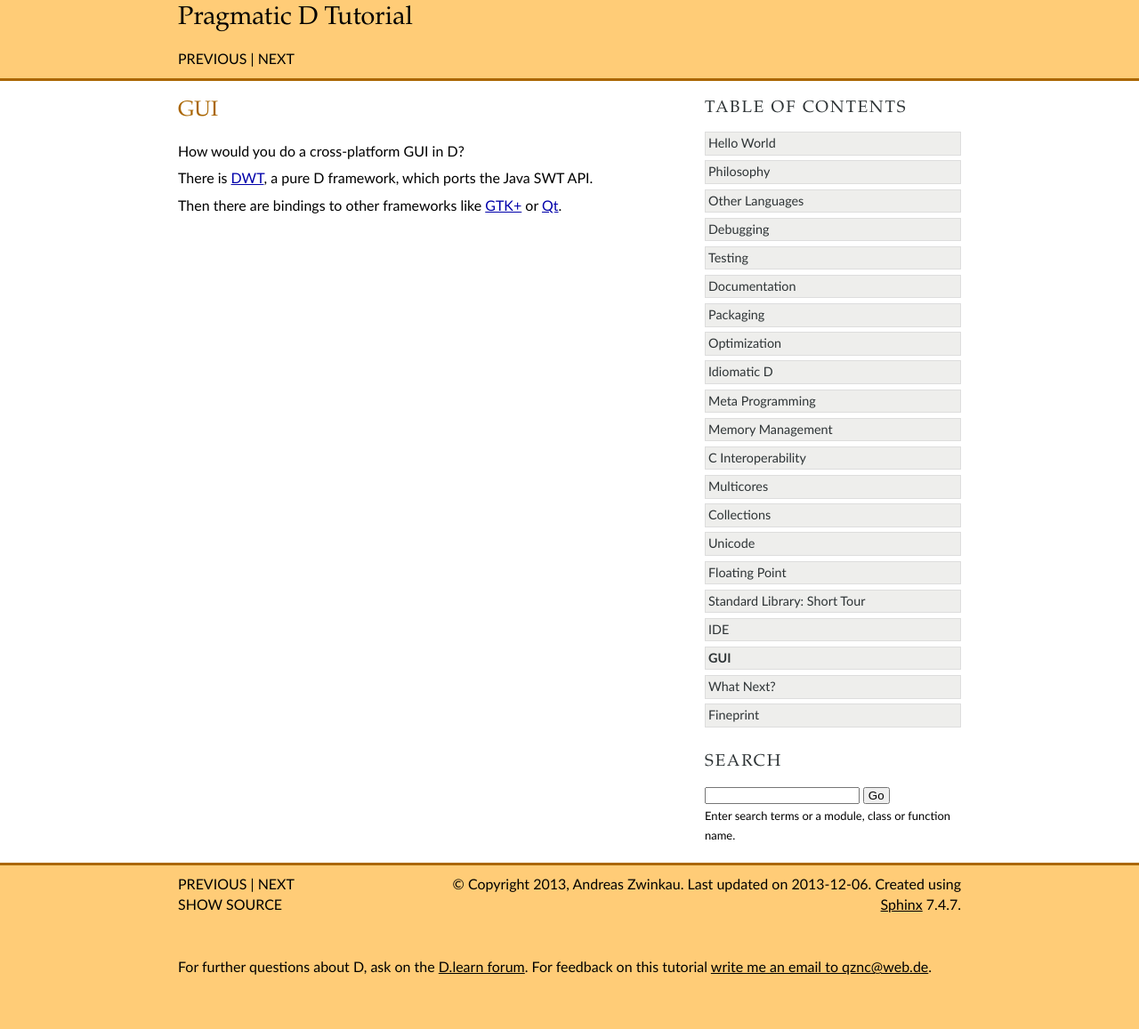
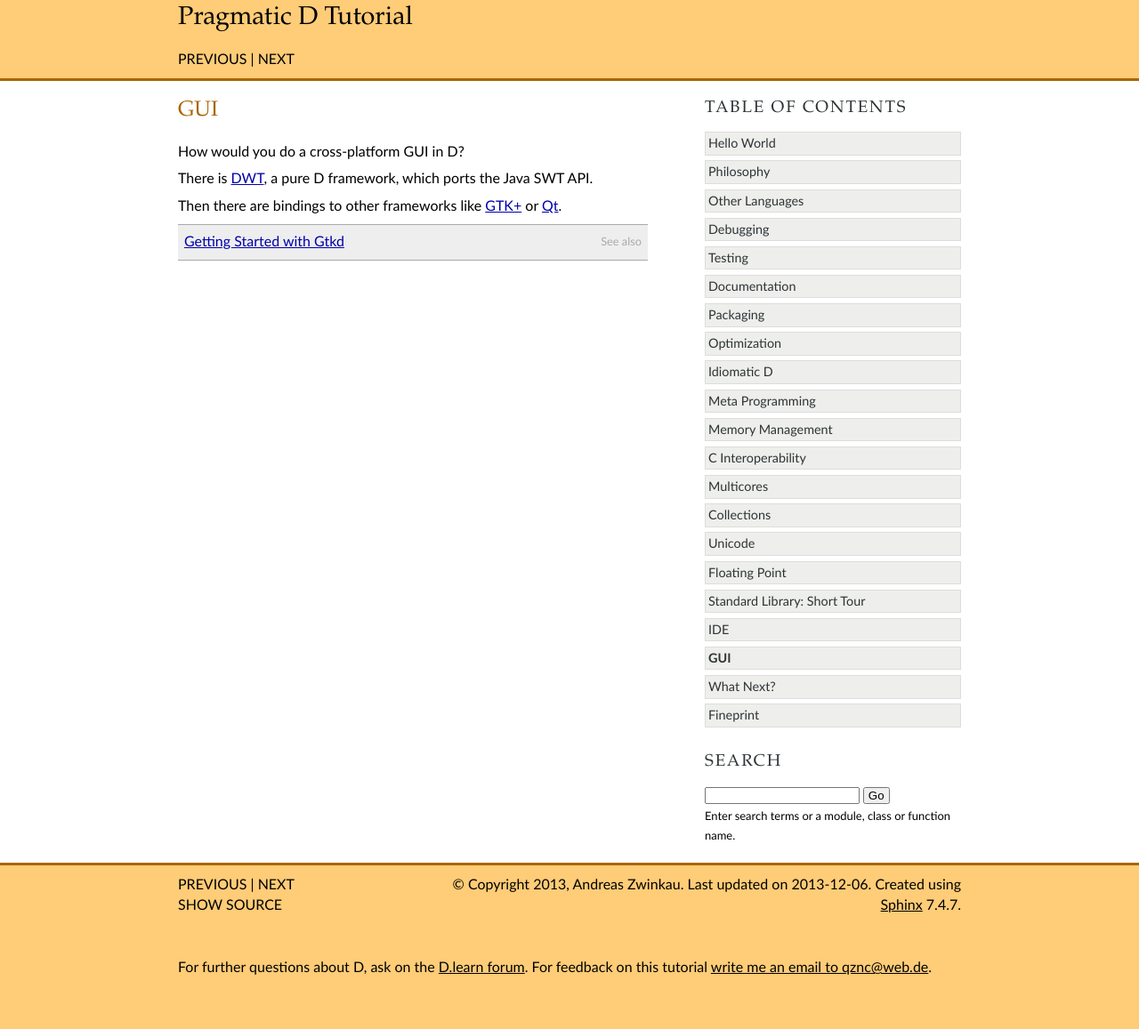
Before and after one commit to qznc/d-tut, a Sphinx documentation site: the page built from source/gui.rst, in a window 1280 px wide. Shown: the whole page at 89% size. Built offline with Sphinx 7.4.7, drawn with Linux system fonts in a browser that asks for light colours.

Commit message:
Add link to Gtkd tutorial

```diff
--- a/source/gui.rst
+++ b/source/gui.rst
@@ -10,3 +10,7 @@ which ports the Java SWT API.
 Then there are bindings to other frameworks
 like `GTK+ <http://gtkd.org/>`_ or
 `Qt <https://bitbucket.org/qtd/repo>`_.
+
+.. seealso::
+
+   `Getting Started with Gtkd <http://britseyeview.com/software/articles/gsgtkd101.html>`_
```
